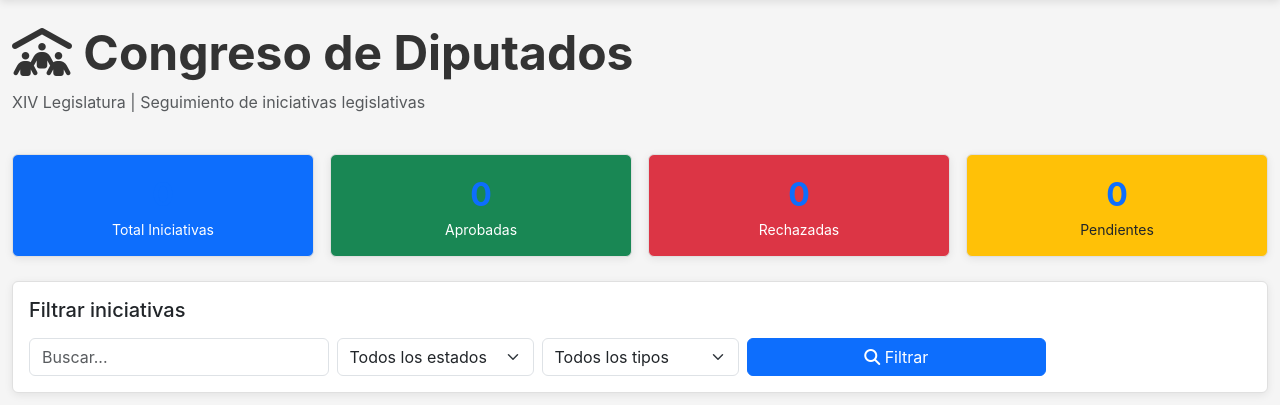
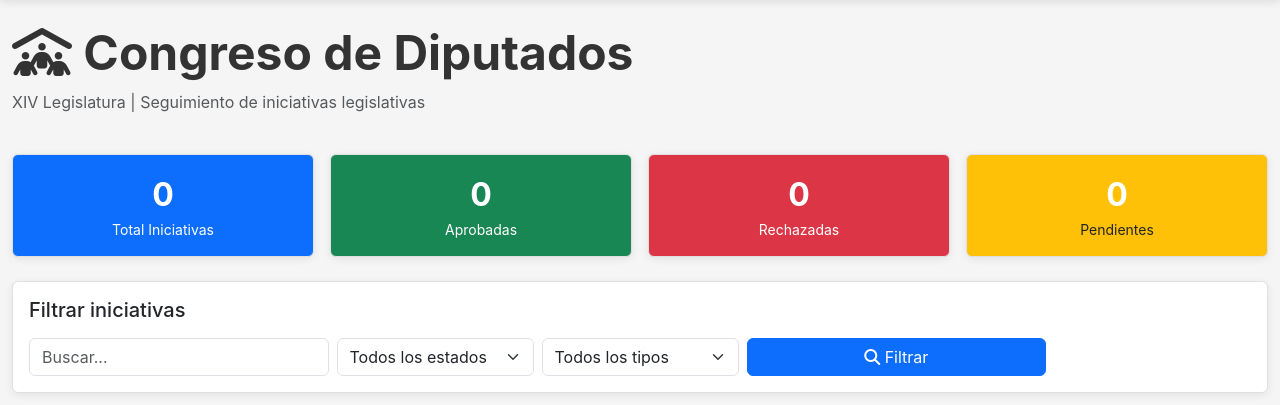
Before and after one commit to pablomartinez16/parlamento-andalucia, a Flask app: page /congreso in a window 1280 px wide. Shown: the part 56-461 px from the top of the page. Run offline with Flask 3, Linux system fonts and the light colour scheme; data comes from the database, SQL or seed files in the repository; data that the repository does not hold is empty.

Commit message:
fix: change stat-number color to white for better visibility

```diff
--- a/static/style.css
+++ b/static/style.css
@@ -32,7 +32,7 @@ body {
 .stat-number {
     font-size: 2rem;
     font-weight: 700;
-    color: var(--primary);
+    color: white;
 }
 
 .iniciativa-card {
```
